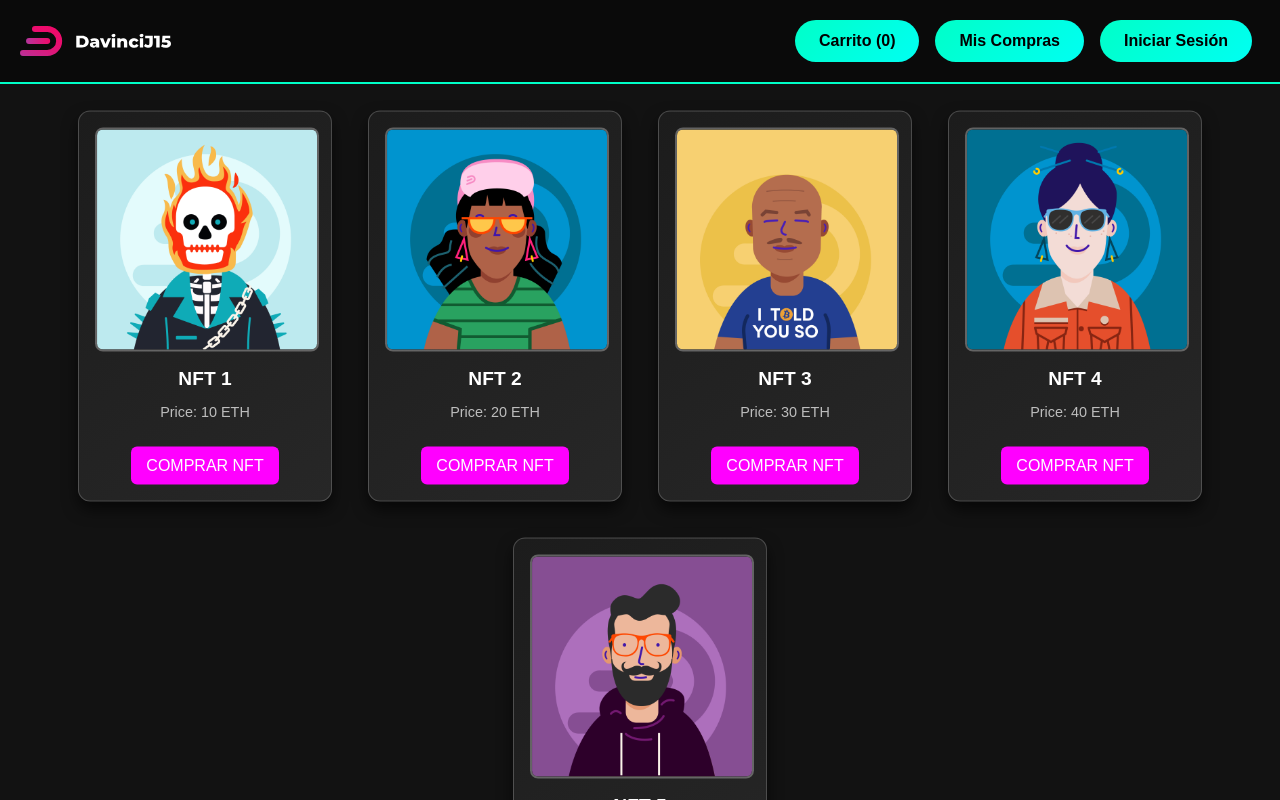
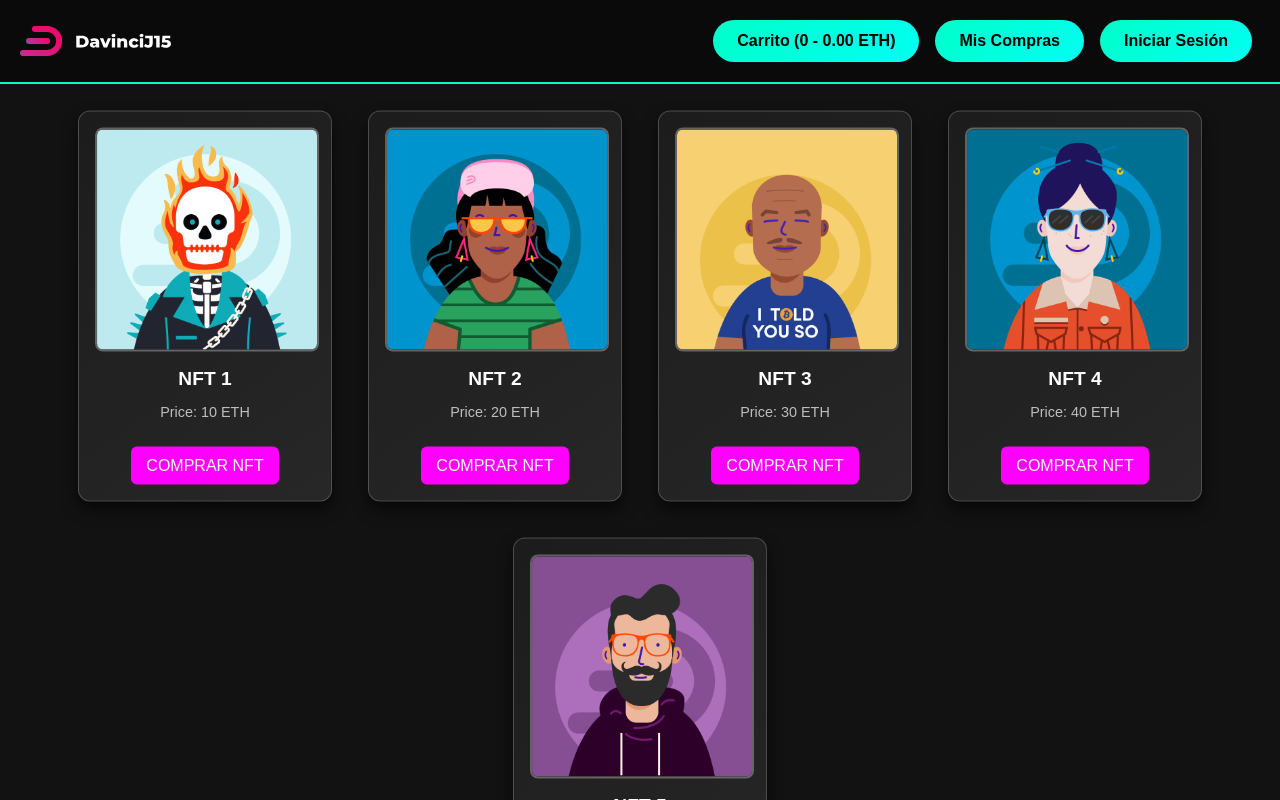
Before and after one commit to rodrigo-luis-suarez-guzman/my-nft-store, a React (Create React App) app: page / in a window 1280 px wide. Shown: the top 800 px of the page. Built offline with nearby package versions, Linux system fonts and the light colour scheme.

Commit message:
Agrega conteo navbar

```diff
--- a/src/components/NavBar.tsx
+++ b/src/components/NavBar.tsx
@@ -8,7 +8,7 @@ import logo from '../assets/images/Logo.svg';
 interface NavBarProps {
   onOpenPurchaseList: () => void;
   onOpenCartModal: () => void;
-  onOpenLoginModal: () => void; // Asegúrate de tener esta propiedad
+  onOpenLoginModal: () => void;
 }
 
 const NavBar: React.FC<NavBarProps> = ({ onOpenPurchaseList, onOpenCartModal, onOpenLoginModal }) => {
@@ -33,6 +33,10 @@ const NavBar: React.FC<NavBarProps> = ({ onOpenPurchaseList, onOpenCartModal, on
     setMenuOpen(!isMenuOpen);
   };
 
+  // Cálculo del total y la cantidad en el carrito
+  const totalQuantity = state.purchases.length;
+  const totalValue = state.purchases.reduce((total, item) => total + item.price, 0).toFixed(2); // Suponiendo que 'price' está en ETH
+
   return (
     <nav className="navbar">
       <img src={logo} alt="Logo" className="navbar-logo" />
@@ -42,7 +46,9 @@ const NavBar: React.FC<NavBarProps> = ({ onOpenPurchaseList, onOpenCartModal, on
         <span className="bar"></span>
       </div>
       <div className={`nav-buttons ${isMenuOpen ? 'active' : ''}`}>
-        <button onClick={onOpenCartModal}>Carrito ({state.purchases.length})</button>
+        <button onClick={onOpenCartModal}>
+          Carrito ({totalQuantity} - {totalValue} ETH)
+        </button>
         <button onClick={onOpenPurchaseList}>Mis Compras</button>
         <button onClick={() => setLoginModalOpen(true)}>Iniciar Sesión</button>
       </div>
```
